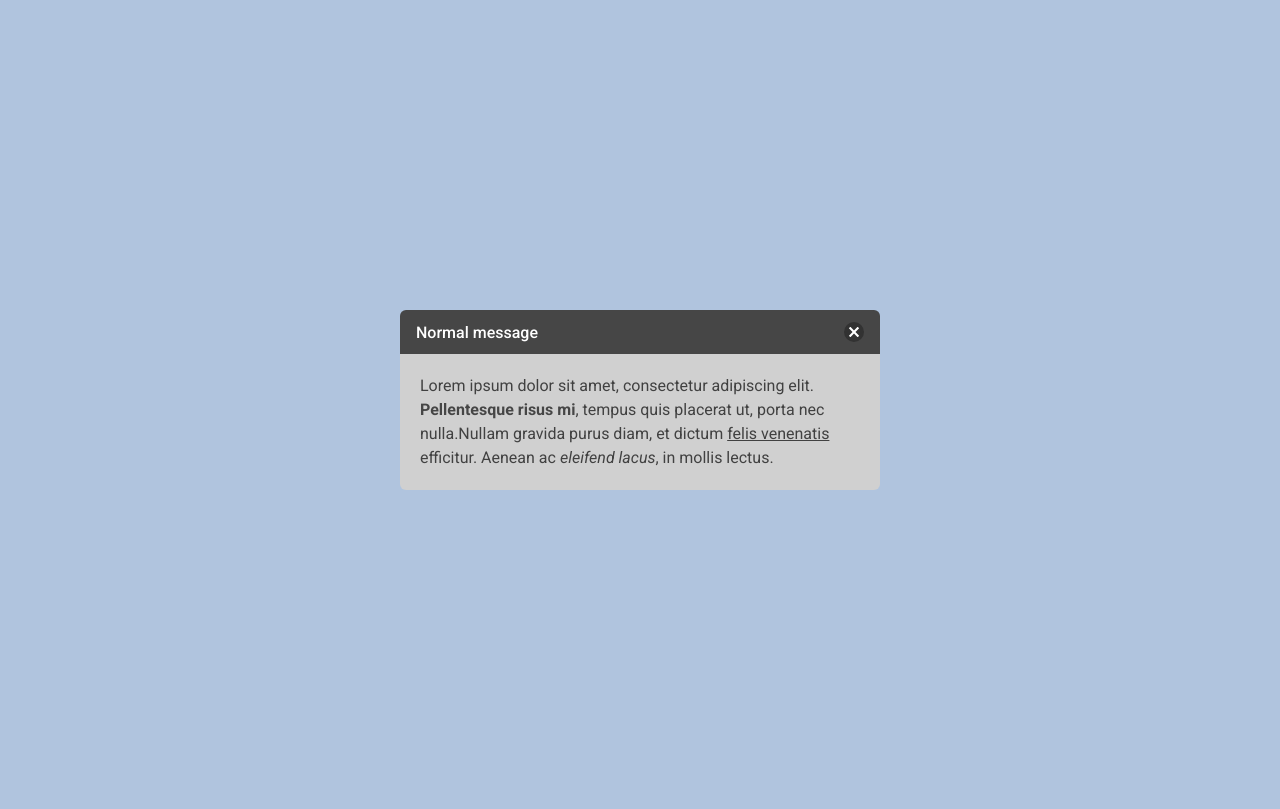
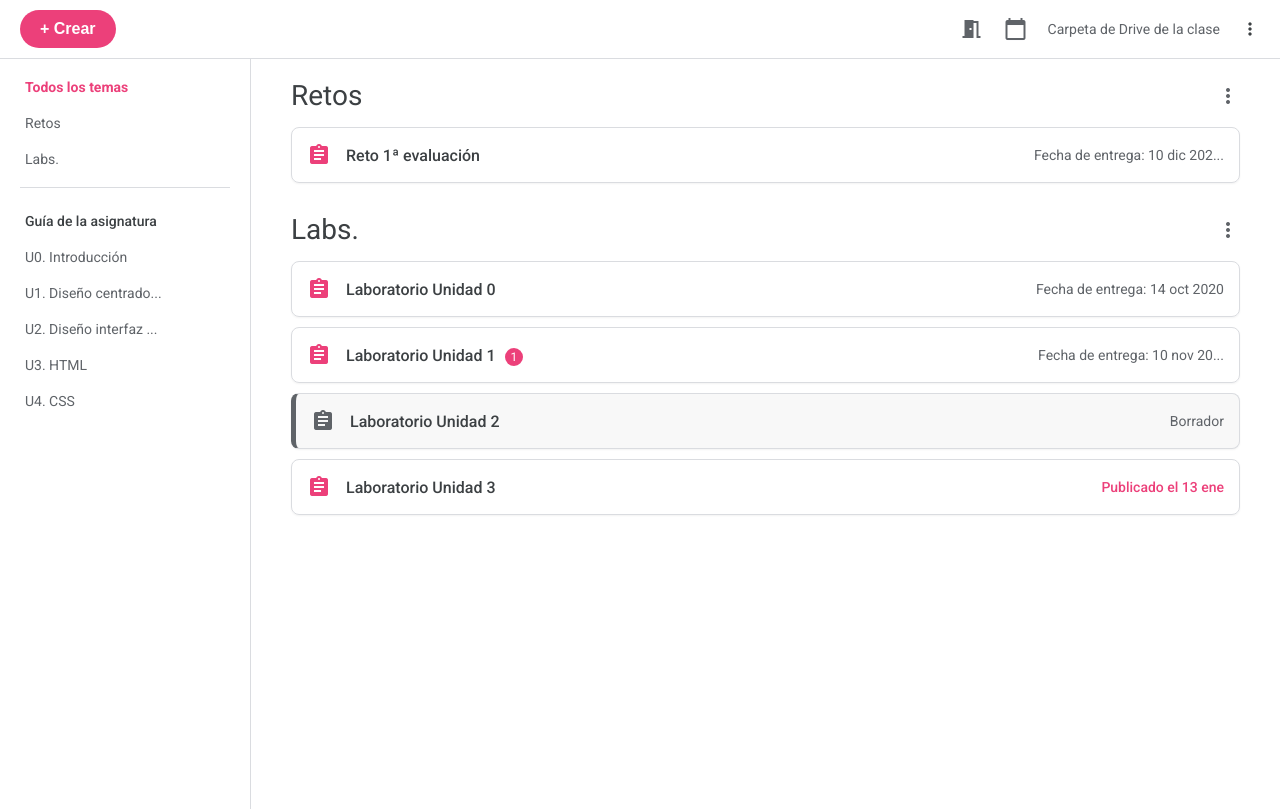
Before and after one commit to vllorenteSV/ejerciciosCSS_repaso, a plain HTML site: page index.html in a window 1280 px wide. Drawn offline with Linux system fonts and the light colour scheme.

Commit message:
First commit

```diff
--- a/index.html
+++ b/index.html
@@ -1,35 +1,86 @@
 <!DOCTYPE html>
-<head>
-  <meta charset="UTF-8">
-  <meta name="description" content="Ejercicios Laboratorio Unidad 4">
-  <meta name="author" content="Diego Puértolas Ruiz">
-  <title>Ejercicio 1</title>
+<html lang="es">
+  <head>
+    <meta charset="UTF-8" />
+    <meta name="viewport" content="width=device-width, initial-scale=1.0" />
+    <title>Recreación de Diseño</title>
+    <link rel="stylesheet" href="style.css" />
+    <link
+      href="https://fonts.googleapis.com/icon?family=Material+Icons"
+      rel="stylesheet"
+    />
+    <link
+      href="https://fonts.googleapis.com/css2?family=Nunito+Sans:ital,opsz,wght@0,6..12,200..1000;1,6..12,200..1000&family=Roboto:ital,wght@0,100..900;1,100..900&display=swap"
+      rel="stylesheet"
+    />
+  </head>
+  <body>
+    <header class="header">
+      <button class="create-btn">+ Crear</button>
+      <div class="header-icons">
+        <span class="material-icons">meeting_room</span>
+        <span class="material-icons">calendar_today</span>
+        <span>Carpeta de Drive de la clase</span>
+        <span class="material-icons more-options">more_vert</span>
+      </div>
+    </header>
 
-  <link rel="stylesheet" href="style.css">
+    <div class="container">
+      <aside class="sidebar">
+        <div class="sidebar-item active-topic">Todos los temas</div>
+        <div class="sidebar-item">Retos</div>
+        <div class="sidebar-item">Labs.</div>
+        <hr />
+        <div class="sidebar-item main-guide">Guía de la asignatura</div>
+        <div class="sidebar-item">U0. Introducción</div>
+        <div class="sidebar-item">U1. Diseño centrado...</div>
+        <div class="sidebar-item">U2. Diseño interfaz ...</div>
+        <div class="sidebar-item">U3. HTML</div>
+        <div class="sidebar-item">U4. CSS</div>
+      </aside>
 
-  <!-- Roboto -->
-  <link rel="preconnect" href="https://fonts.googleapis.com">
-  <link rel="preconnect" href="https://fonts.gstatic.com" crossorigin>
-  <link href="https://fonts.googleapis.com/css2?family=Montserrat:ital,wght@0,100..900;1,100..900&family=Roboto:ital,wght@0,100..900;1,100..900&display=swap" rel="stylesheet">
-</head>
-<body>
-  <div class="card">
-    <div class="card-header">
-      <p>Normal message</p>
-      <span>
-        <svg version="1.1" id="Layer_1" xmlns="http://www.w3.org/2000/svg" xmlns:xlink="http://www.w3.org/1999/xlink" x="0px" y="0px"
-        viewBox="0 0 18 18" style="enable-background:new 0 0 18 18;" xml:space="preserve">
-          <path d="M17.8,15.1L11.6,9l6.2-6.1c0.3-0.3,0.3-0.7,0-0.9l-1.8-1.8C15.9,0.1,15.8,0,15.6,0c-0.2,0-0.3,0.1-0.5,0.2L9,6.3L2.9,0.2
-          C2.7,0.1,2.6,0,2.4,0C2.2,0,2.1,0.1,1.9,0.2L0.2,2c-0.3,0.3-0.3,0.7,0,0.9L6.4,9l-6.1,6.2C0.1,15.2,0,15.4,0,15.6
-          c0,0.2,0.1,0.3,0.2,0.5L2,17.8C2.1,17.9,2.3,18,2.4,18c0.2,0,0.3-0.1,0.5-0.2L9,11.7l6.1,6.1c0.1,0.1,0.3,0.2,0.5,0.2
-          c0.2,0,0.3-0.1,0.5-0.2l1.8-1.8c0.1-0.1,0.2-0.3,0.2-0.5C18,15.4,17.9,15.2,17.8,15.1z"/>
-        </svg>
-      </span>
+      <main class="content">
+        <section class="section">
+          <div class="section-header">
+            <h1>Retos</h1>
+            <span class="material-icons more-options">more_vert</span>
+          </div>
+          <div class="item pink-item">
+            <span class="material-icons item-icon">assignment</span>
+            <span class="item-title">Reto 1ª evaluación</span>
+            <span class="item-date">Fecha de entrega: 10 dic 202...</span>
+          </div>
+        </section>
+
+        <section class="section">
+          <div class="section-header">
+            <h1>Labs.</h1>
+            <span class="material-icons more-options">more_vert</span>
+          </div>
+          <div class="item pink-item">
+            <span class="material-icons item-icon">assignment</span>
+            <span class="item-title">Laboratorio Unidad 0</span>
+            <span class="item-date">Fecha de entrega: 14 oct 2020</span>
+          </div>
+          <div class="item pink-item">
+            <span class="material-icons item-icon">assignment</span>
+            <span class="item-title"
+              >Laboratorio Unidad 1 <span class="badge">1</span></span
+            >
+            <span class="item-date">Fecha de entrega: 10 nov 20...</span>
+          </div>
+          <div class="item grey-item">
+            <span class="material-icons item-icon">assignment</span>
+            <span class="item-title">Laboratorio Unidad 2</span>
+            <span class="item-status">Borrador</span>
+          </div>
+          <div class="item pink-item">
+            <span class="material-icons item-icon">assignment</span>
+            <span class="item-title">Laboratorio Unidad 3</span>
+            <span class="item-status published-date">Publicado el 13 ene</span>
+          </div>
+        </section>
+      </main>
     </div>
-    <div class="card-message">
-      Lorem ipsum dolor sit amet, consectetur adipiscing elit.
-      <strong>Pellentesque risus mi</strong>, tempus quis placerat ut, porta nec nulla.Nullam gravida purus diam, et dictum <a>felis venenatis</a> efficitur. Aenean ac <em>eleifend lacus</em>, in mollis lectus.
-    </div>
-  </div>
-</body>
+  </body>
 </html>
--- a/style.css
+++ b/style.css
@@ -1,89 +1,192 @@
-body {
-  /* Hacemos que el body ocupe el 100% de la altura y ancho de la pantalla */
-  height: 100vh;
-  width: 100vw;
-
-  /* Quitamos el margen por defecto */
-  margin: 0;
-
-  display: flex;
-  justify-content: center;
-  align-items: center;
-
-  font-family: "Roboto", sans-serif;
-
-  background-color: lightsteelblue;
+:root {
+  --color-primary: #ec407a;
+  --color-background: #fff;
+  --color-text-main: #3c4043;
+  --color-text-secondary: #5f6368;
+  --color-border: #dadce0;
+  --color-hover: #f1f3f4;
+  --color-grey-item: #f8f8f8;
 }
 
-.card {
-  max-width: 480px;
-
-  border-radius: 6px;
-  box-shadow: 0 4px 12px rgba(0, 0, 0, 0, 1);
-
-  /* Ajusta a los hijos dentro del borde del contenedor padre */
-  overflow: hidden;
+body {
+  font-family: "Roboto", sans-serif;
+  margin: 0;
+  background-color: var(--color-background);
+  color: var(--color-text-main);
 }
 
-.card-header {
+.header {
   display: flex;
-
   justify-content: space-between;
-
   align-items: center;
-
-  padding: 12px 16px;
-
-  background-color: rgb(70, 70, 70);
+  padding: 10px 20px;
+  border-bottom: 1px solid var(--color-border);
 }
 
-.card-header p {
+.create-btn {
+  background-color: var(--color-primary);
   color: white;
+  border: none;
+  padding: 10px 20px;
+  border-radius: 20px;
+  font-size: 16px;
+  font-weight: bold;
+  cursor: pointer;
+  transition: background-color 0.2s;
+}
+
+.create-btn:hover {
+  background-color: #d81b60; /* Tono más oscuro al hacer hover */
+}
+
+.header-icons {
+  display: flex;
+  align-items: center;
+  gap: 20px;
+  font-size: 14px;
+  color: var(--color-text-secondary);
+}
+
+.header-icons .material-icons {
+  font-size: 24px;
+  cursor: pointer;
+}
+
+.header-icons .more-options {
+  color: var(--color-text-main);
+  font-size: 20px;
+}
+
+/* Contenedor principal con Flexbox */
+.container {
+  display: flex;
+  min-height: calc(100vh - 50px); /* Ocupar el resto de la altura */
+}
+
+/* Menú lateral (Sidebar) */
+.sidebar {
+  width: 250px;
+  padding: 10px 0;
+  border-right: 1px solid var(--color-border);
+  flex-shrink: 0; /* Evita que se encoja */
+}
+
+.sidebar-item {
+  padding: 10px 20px 10px 25px;
+  font-size: 14px;
+  cursor: pointer;
+  transition: background-color 0.2s;
+  color: var(--color-text-secondary);
+}
+
+.sidebar-item:hover:not(.active-topic) {
+  background-color: var(--color-hover);
+}
+
+.active-topic {
+  font-weight: bold;
+  color: var(--color-primary);
+}
+
+.main-guide {
+  margin-top: 15px;
+  color: var(--color-text-main);
   font-weight: 500;
+}
 
+.sidebar hr {
+  border: none;
+  border-top: 1px solid var(--color-border);
+  margin: 10px 20px;
+}
+
+/* Contenido principal (Main Content) */
+.content {
+  flex-grow: 1;
+  padding: 20px 40px;
+}
+
+.section {
+  margin-bottom: 30px;
+}
+
+.section-header {
+  display: flex;
+  justify-content: space-between;
+  align-items: center;
+  margin-bottom: 15px;
+}
+
+.section-header h1 {
+  font-size: 28px;
+  color: var(--color-text-main);
+  font-weight: 400;
   margin: 0;
 }
 
-.card-header span {
-  display: flex;
-  justify-content: center;
-  align-items: center;
-
-  width: 20px;
-  height: 20px;
-
-  background-color: rgb(50, 50, 50);
-
-  border-radius: 50%;
-
+.section-header .material-icons {
+  color: var(--color-text-secondary);
   cursor: pointer;
 }
 
-.card-header span svg {
-  width: 10px;
-  height: 10px;
+/* Ítems (Retos/Laboratorios) */
+.item {
+  display: flex;
+  align-items: center;
+  padding: 15px;
+  border: 1px solid var(--color-border);
+  border-radius: 8px;
+  margin-bottom: 10px;
+  box-shadow: 0 1px 2px 0 rgba(0, 0, 0, 0.05); /* Sombra muy sutil */
+  transition: background-color 0.2s;
 }
 
-.card-header span svg path {
-  fill: white;
+.item:hover {
+  background-color: var(--color-hover);
 }
 
-.card-message {
-  background-color: rgb(208, 208, 208);
-  color: rgb(65, 65, 65);
-  line-height: 1.5;
-
-  padding: 20px;
+.item-icon {
+  font-size: 24px;
+  margin-right: 15px;
 }
 
-.card-message strong {
-  color: rgb(70, 70, 70);
+.pink-item .item-icon {
+  color: var(--color-primary);
 }
 
-.card-message a {
-  text-decoration: underline;
+.item-title {
+  flex-grow: 1; /* Ocupa el espacio restante */
+  font-size: 16px;
+  font-weight: 500;
 }
 
-.card-message em {
-  font-style: italic;
+.item-date,
+.item-status {
+  font-size: 14px;
+  color: var(--color-text-secondary);
+  white-space: nowrap; /* Evita que la fecha se divida */
 }
+
+.grey-item {
+  background-color: var(--color-grey-item);
+  border-left: 5px solid var(--color-text-secondary); /* Borde lateral gris para "Borrador" */
+}
+
+.grey-item .item-icon {
+  color: var(--color-text-secondary);
+}
+
+.item .badge {
+  background-color: var(--color-primary);
+  color: white;
+  padding: 2px 6px;
+  border-radius: 10px;
+  margin-left: 5px;
+  font-size: 12px;
+  font-weight: normal;
+}
+
+.published-date {
+  color: var(--color-primary);
+  font-weight: 500;
+}
```
